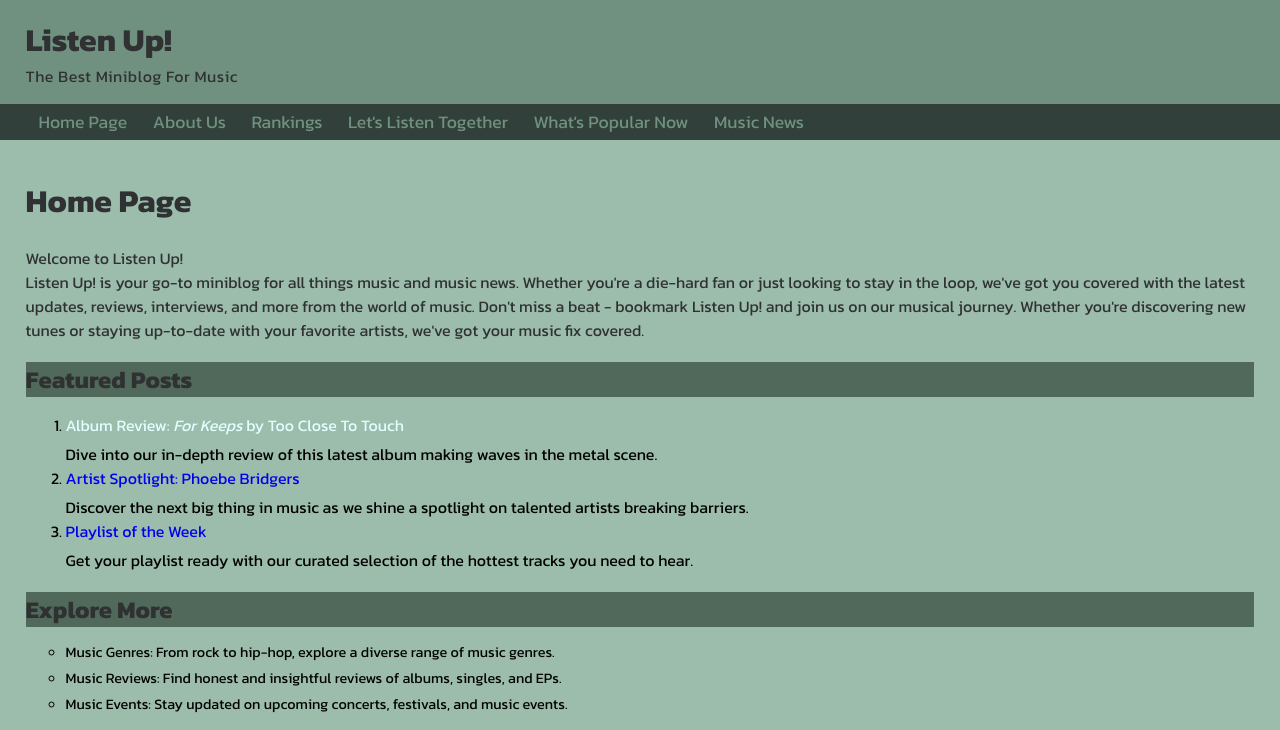
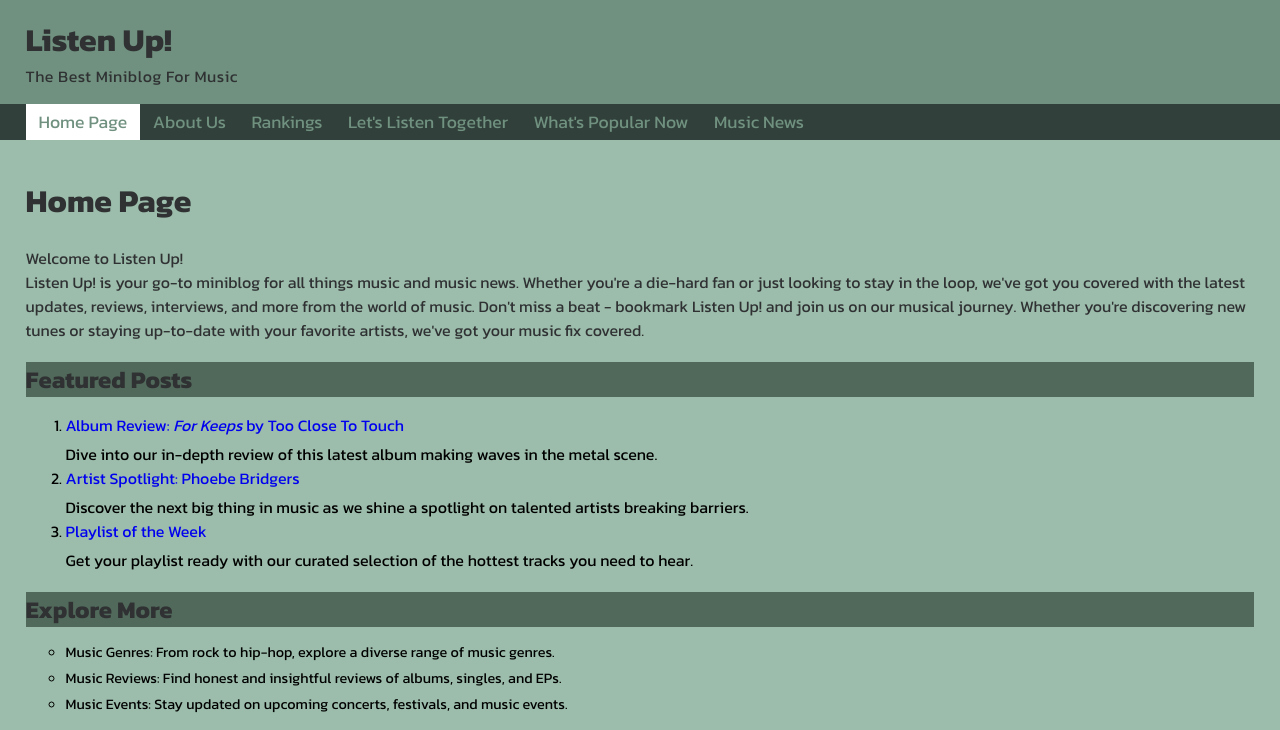
Before and after one commit to maybefrommars/dwdd1600, a plain HTML site: page 04intro-css/index.html in a window 1280 px wide. In both pictures the pointer is over the link 234 px from the left and 425 px from the top of the page. Shown: the top 730 px of the page. Drawn offline with Linux system fonts and the light colour scheme.

```diff
--- a/04intro-css/mystyle.css
+++ b/04intro-css/mystyle.css
@@ -42,7 +42,9 @@ nav a{
     padding: 0.3rem 0.8rem;
 }
 
-
+nav li.active a {
+   background-color: white;
+}
 
 
 
@@ -104,7 +106,7 @@ main address {
 
 
 main a:hover {
-    color: rgb(225,255,255);
+    color: rgb(;
 }
 
 
```
